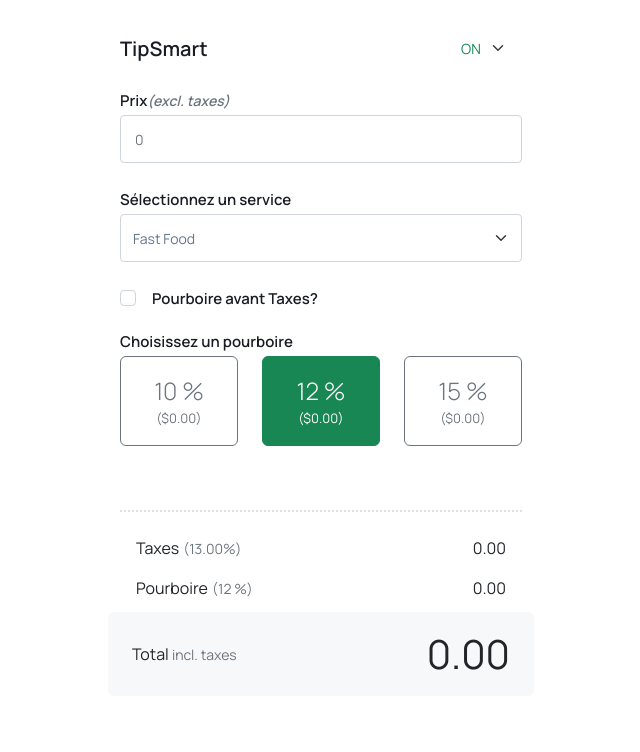
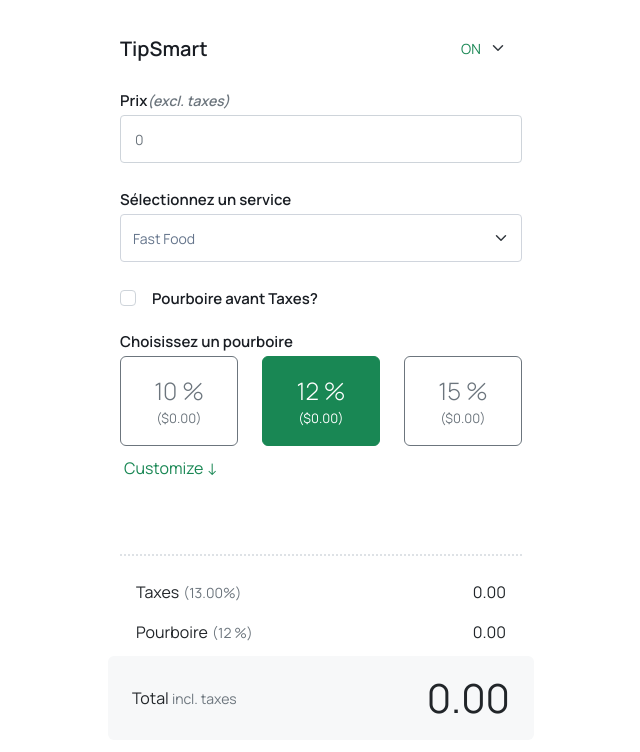
Before and after one commit to cfenoh/calculator, a React (Vite) app: page / in a window 1280 px wide. Shown: the top 752 px of the page, without its empty margins (319-959 px from the left). Built offline with nearby package versions, Linux system fonts and the light colour scheme.

Commit message:
allow to customize tip amount

```diff
--- a/src/components/TipSelector/TipSelector.tsx
+++ b/src/components/TipSelector/TipSelector.tsx
@@ -1,5 +1,13 @@
 import React from "react";
-import { Button, Col, FormGroup, Label, Row } from "reactstrap";
+import {
+  Button,
+  Col,
+  Collapse,
+  FormGroup,
+  Input,
+  Label,
+  Row,
+} from "reactstrap";
 import tip from "../Tips/Tip";
 import {
   _getTipUnitSymbol,
@@ -56,6 +64,8 @@
   const { values, setFieldValue } = useFormikContext<Inputs>();
   const [tipField] = useField("tip");
   const tips = getTipsByServiceId(values.serviceId);
+  const [isOpen, setIsOpen] = React.useState(false);
+  const toggle = () => setIsOpen(!isOpen);
 
   React.useEffect(() => {
     if (!tips) return;
@@ -79,6 +89,24 @@
             />
           ))}
         </Row>
+        <Row className={"p-1"}>
+          <Button
+            onClick={toggle}
+            color={"link"}
+            outline
+            className={"text-start border-0 text-success"}
+          >
+            Customize {isOpen ? <>&uarr;</> : <>&darr;</>}
+          </Button>
+
+          <Collapse isOpen={isOpen}>
+            <Input
+              {...tipField}
+              className={"w-100 py-3"}
+              data-testid={"custom-tip"}
+            />
+          </Collapse>
+        </Row>
       </FormGroup>
     </fieldset>
   );
```
Also changed, not shown: 1 other file (tests, documents, lock files or other folders).
